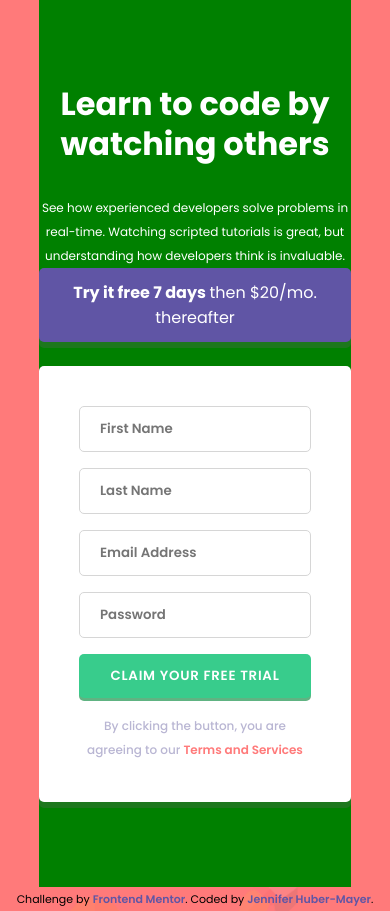
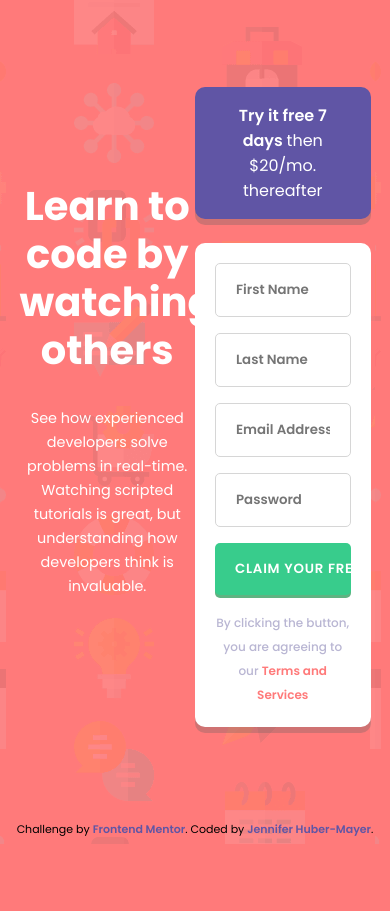
Before and after one commit to jenniferhubermayer/intro-component-with-signup-form, a plain HTML site: page index.html in a window 390 px wide. After the commit the page ends 844 px from the top, so only its background shows below. Drawn offline with Linux system fonts and the light colour scheme.

Commit message:
Media queries finished.

```diff
--- a/assets/css/style.css
+++ b/assets/css/style.css
@@ -24,11 +24,11 @@ body{
     font-family: 'Poppins', sans-serif;
     font-size: 16px;
     background-image: url(../images/bg-intro-desktop.png);
-    background-repeat: no-repeat;
-    background-size: cover;
-    background-position: center;
+    background-repeat: repeat-x;
+    background-size: inherit;
+    background-position: inherit;
     background-color: var(--red);
-    min-height: 100vh;
+    height: 100vh;
     display: flex;
     flex-wrap: wrap;
     justify-content: center;
@@ -40,18 +40,18 @@ h1, h2{
 }
 
 h1{
-    font-size: 2rem;
+    font-size: 2.5rem;
     font-weight: 700;
-    line-height: 2.5rem;
+    line-height: 3rem;
     margin-bottom: 2rem;
 }
 
 h2{
     font-size: 1rem;
-    font-weight: 700;
+    font-weight: 600;
     background-color: var(--blue);
-    border-radius: 5px;
-    padding: 0.75rem;
+    border-radius: 10px;
+    padding: 1rem;
     text-align: center;
     box-shadow: 10px 20px 10px;
 }
@@ -62,7 +62,7 @@ h2 span{
 
 p{
     line-height: 1.5rem;
-    font-size: 0.75rem;
+    font-size: 0.9rem;
 }
 
 a{
@@ -90,7 +90,7 @@ input[type="submit"]{
 form{
     background-color: white;
     padding: 40px;
-    border-radius: 5px;
+    border-radius: 10px;
     display: flex;
     flex-direction: column;
     gap: 1rem;
@@ -104,7 +104,7 @@ input[type="submit"]{
     font-weight: 600;
     display: block;
     width: 100%;
-    padding: 0.75rem 1.25rem;
+    padding: 1rem 1.25rem;
     border-radius: 5px;
 }
 
@@ -117,7 +117,7 @@ input[type="password"]{
 input[type="text"]:focus,
 input[type="email"]:focus,
 input[type="password"]:focus{
-    outline: 1px solid var(--darkblue);
+    outline: 1px solid var(--blue);
     border: none;
     color: black;
 }
@@ -205,16 +205,16 @@ main{
     display: flex;
     flex-wrap: wrap;
     align-items: center;
-    padding-top: 10vh;
-    padding-bottom: 10vh;
-
+    justify-content: center;
+    padding: 10vh 0 10vh 0;
 }
 
 /* ===== LEFT SECTION ===== */
 
 .left{
     width: 50%;
-    padding-right: 30px;
+    max-width: 600px;
+    padding-right: 80px;
 }
 
 .left p{
@@ -225,6 +225,7 @@ main{
 
 .right{
     width: 50%;
+    max-width: 600px;
     display: flex;
     flex-direction: column;
     gap: 1.5rem;
@@ -240,8 +241,6 @@ footer{
     width: 100vw;
 }
 
-/* ===== OTHERS ===== */
-
 .attribution {
     font-size: 11px;
     text-align: center;
@@ -253,29 +252,30 @@ footer{
 
 /* ===== MEDIA QUERIES ===== */
 
-/* ----- SMALL DEVICES – MAX. WIDTH 375 PX ----- */
+/* ----- SMALL DEVICES – MAX. WIDTH 600 PX ----- */
 
-/* (min-width: 375px) and */
-
-@media (max-width: 600px){
+@media (max-width: 768px){
     main{
-        background-color: green;
+        width: 90vw;
     }
-    /* ===== LEFT SECTION ===== */
-
-    .left{
-        width: 100%;
-        padding-right: unset;
-        text-align: center;
+    body{
+        background-image: url(../images/bg-intro-mobile.png);
     }
-
+    h2{
+        padding-left: 15%;
+        padding-right: 15%;
+    }
+    form{
+        padding: 20px;
+    }
+    .left
     .right{
         width: 100%;
     }
+    .left{
+        padding-right: unset;
+        text-align: center;
+        padding-top: 25px;
+        padding-bottom: 60px;
+    }
 }
-
-/* ----- BIG DEVICES – MIN. WIDTH 1440 PX ----- */
-
-@media (min-width: 1440px) {
-
-}
--- a/assets/js/main.js
+++ b/assets/js/main.js
@@ -20,7 +20,7 @@ function validateFormOnSubmit(event){
         document.querySelector(".form-control").classList.remove("invalidStyle");
         document.querySelector(".form-control").classList.add("validStyle");
     };
-        // CHECK LAST NAME FIELD
+    // CHECK LAST NAME FIELD
     let lName = document.querySelector('#lastName').value;
     if (lName === ""){
         let lNameError = document.getElementsByClassName("error-message")[1];
@@ -33,7 +33,7 @@ function validateFormOnSubmit(event){
         document.getElementsByClassName("form-control")[1].classList.remove("invalidStyle");
         document.getElementsByClassName("form-control")[1].classList.add("validStyle");
     };
-        // CHECK EMAIL FIELD
+    // CHECK EMAIL FIELD
     let eMail = document.querySelector('#eMail').value;
     if (eMail === ""){
         let eMailError = document.getElementsByClassName("error-message")[2];
@@ -54,7 +54,7 @@ function validateFormOnSubmit(event){
         document.getElementsByClassName("form-control")[2].classList.remove("invalidStyle");
         document.getElementsByClassName("form-control")[2].classList.add("validStyle");
     };
-        // CHECK PASSWORD FIELD
+    // CHECK PASSWORD FIELD
     let passWord = document.querySelector('#passWord').value;
     if (passWord === ""){
         let passWordError = document.getElementsByClassName("error-message")[3];
--- a/index.html
+++ b/index.html
@@ -27,7 +27,7 @@
       </section>
       <section class="right">
         <h2>Try it free 7 days <span>then $20/mo. thereafter</span></h2>
-        <form action="" onsubmit="return validateForm(event)" method="post">
+        <form action="">
           <div class="form-control">
             <input
               type="text"
```
